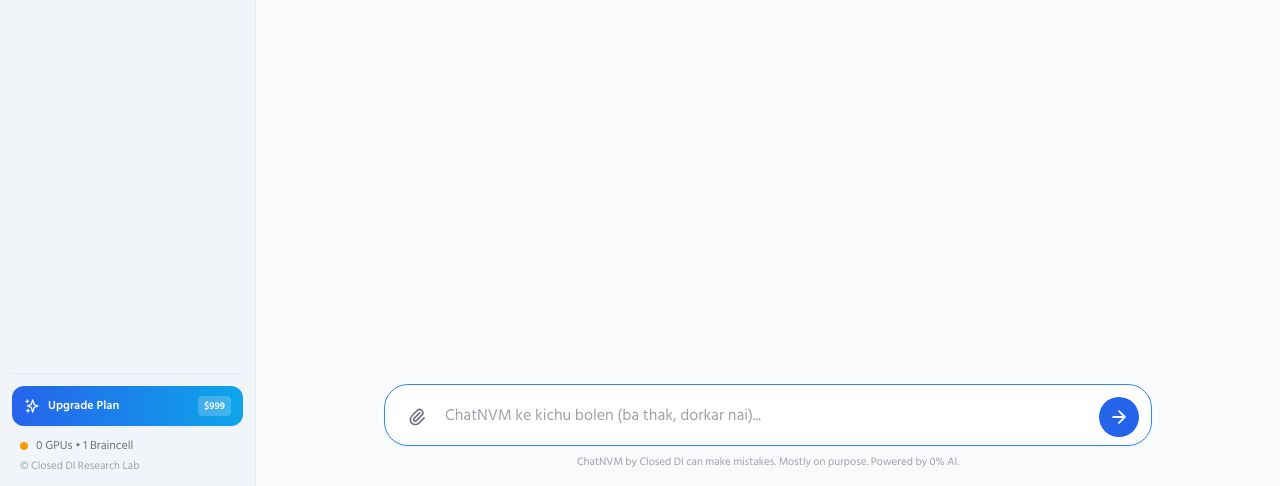
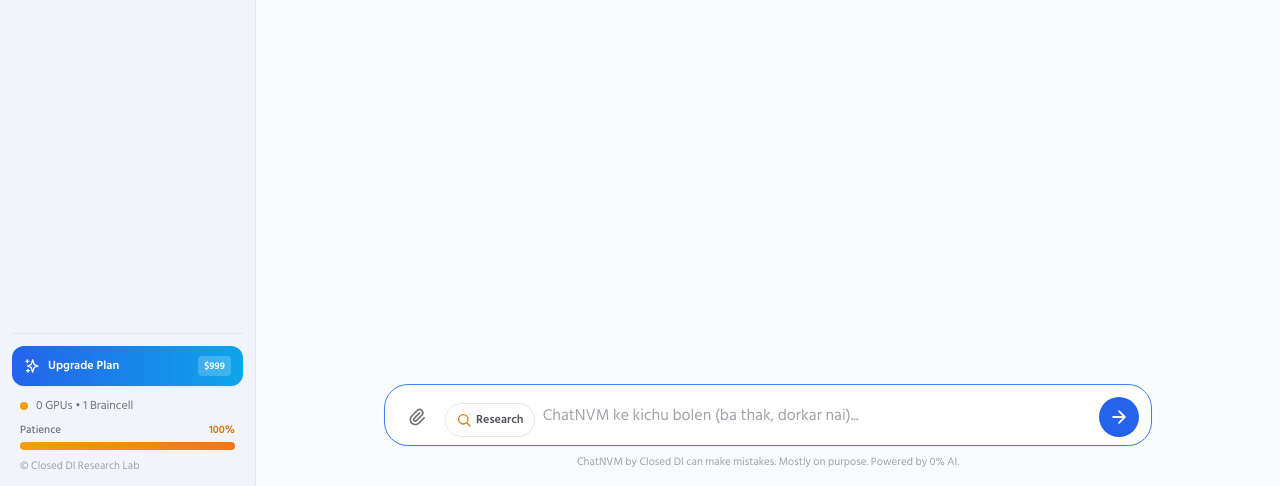
Before and after one commit to biozidalmahmud/Closed-DI, a plain HTML site: page index.html in a window 1280 px wide. Shown: the part 314-800 px from the top of the page. Drawn offline with nearby package versions, Linux system fonts and the light colour scheme; a script that the page names is missing.

Commit message:
Update index.html

```diff
--- a/index.html
+++ b/index.html
@@ -95,7 +95,7 @@
         <div id="chat-list" class="space-y-1 text-sm"></div>
       </div>
 
-      <!-- Fake Upgrade Plan Button + Footer -->
+      <!-- Fake Upgrade Plan Button + Patience Bar + Footer -->
       <div class="pt-3 border-t border-slate-200 dark:border-zinc-800 space-y-3">
         <button id="upgrade-plan-btn" type="button" class="w-full flex items-center justify-between px-3 py-2.5 rounded-xl bg-gradient-to-r from-blue-600 to-sky-500 hover:from-blue-700 hover:to-sky-600 text-white text-xs font-semibold shadow-sm transition cursor-pointer">
           <span class="flex items-center gap-2">
@@ -107,11 +107,23 @@
           <span class="text-[10px] px-1.5 py-0.5 rounded bg-white/20">$999</span>
         </button>
 
-        <div class="text-xs text-zinc-500 px-2 space-y-1">
+        <div class="text-xs text-zinc-500 px-2 space-y-2">
           <div class="flex items-center gap-2">
             <span class="w-2 h-2 rounded-full bg-amber-500"></span>
             <span>0 GPUs • 1 Braincell</span>
           </div>
+
+          <!-- Patience / Roast Meter -->
+          <div class="space-y-1">
+            <div class="flex items-center justify-between text-[11px]">
+              <span id="patience-label" class="text-zinc-500 dark:text-zinc-400 font-medium">Patience</span>
+              <span id="patience-percent" class="font-semibold text-amber-600 dark:text-amber-400">100%</span>
+            </div>
+            <div class="w-full h-2 rounded-full bg-slate-200 dark:bg-zinc-800 overflow-hidden">
+              <div id="patience-bar" class="h-full w-full bg-gradient-to-r from-amber-500 to-orange-500 transition-all duration-300"></div>
+            </div>
+          </div>
+
           <p class="text-[11px] text-zinc-400 dark:text-zinc-600">© Closed DI Research Lab</p>
         </div>
       </div>
@@ -206,6 +218,15 @@
               </svg>
             </button>
 
+            <!-- Fake Deep Research Toggle Button -->
+            <button id="research-toggle-btn" type="button" aria-pressed="false" title="Toggle Fake Deep Research Mode" class="px-2.5 py-2 rounded-full text-xs font-semibold border border-slate-200 dark:border-zinc-700 text-zinc-600 dark:text-zinc-300 hover:bg-amber-50 dark:hover:bg-amber-950/40 hover:border-amber-300 dark:hover:border-amber-700 transition shrink-0 flex items-center gap-1 cursor-pointer">
+              <svg xmlns="http://www.w3.org/2000/svg" class="w-4 h-4 text-amber-600 dark:text-amber-400" fill="none" viewBox="0 0 24 24" stroke="currentColor" stroke-width="2">
+                <circle cx="11" cy="11" r="7" />
+                <path stroke-linecap="round" d="M21 21l-4.35-4.35" />
+              </svg>
+              <span class="hidden sm:inline">Research</span>
+            </button>
+
             <textarea
               id="user-input"
               rows="1"
@@ -265,6 +286,6 @@
     </div>
   </div>
 
-  <script src="bot.js?v=5.2"></script>
+  <script src="bot.js?v=5.3"></script>
 </body>
 </html>
```
